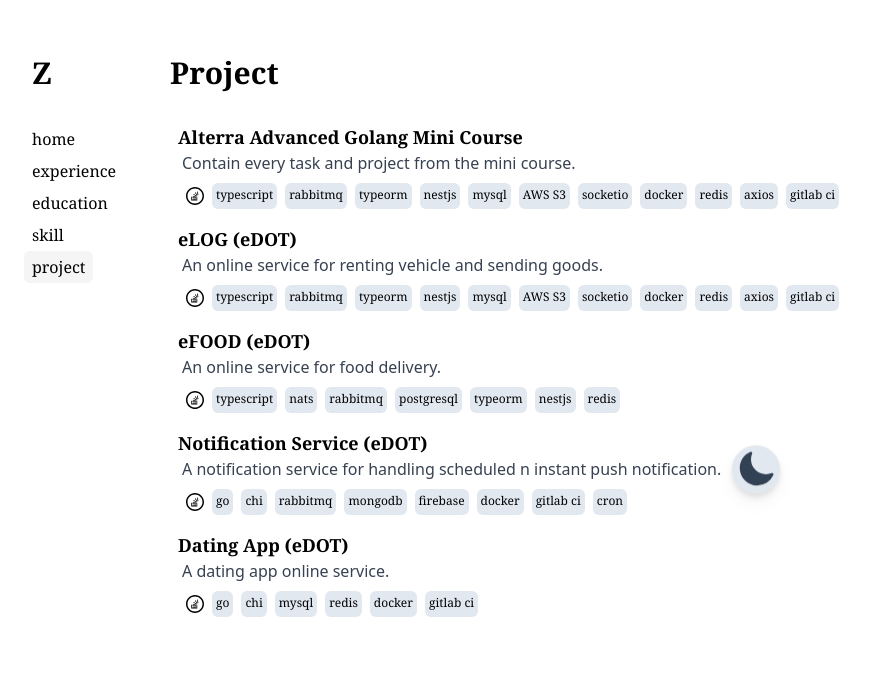
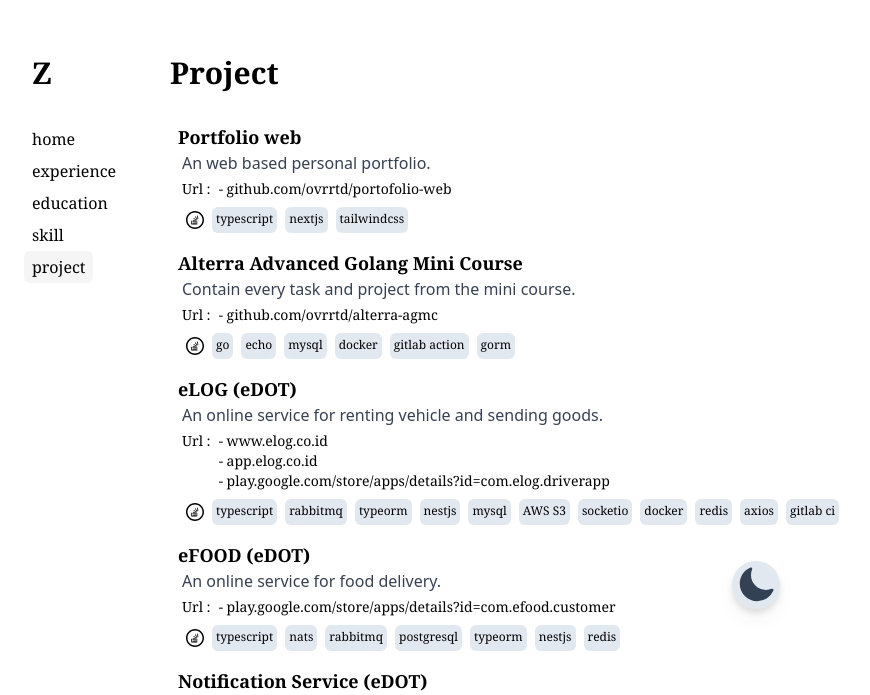
Before and after one commit to ovrrtd/portofolio-web, a Next.js app: page /project in a window 1280 px wide. Shown: the part 105-800 px from the top of the page, without its empty margins (180-1050 px from the left). Built offline with nearby package versions, Linux system fonts and the light colour scheme.

Commit message:
add url project

```diff
--- a/src/app/layout.tsx
+++ b/src/app/layout.tsx
@@ -33,7 +33,7 @@
           <main className="flex-auto min-w-0 mt-0 flex flex-col px-2 md:px-0">
             {children}
           </main>
-          <LigthDarkBtn className='fixed z-90 bottom-10 md:bottom-1/4 right-10 md:right-1/4 p-1
+          <LigthDarkBtn className='fixed z-90 bottom-10 md:bottom-20 right-10 md:right-1/4 p-1
             bg-slate-200 dark:bg-slate-700 rounded-full drop-shadow-lg flex
             justify-center items-center hover:bg-slate-300 dark:hover:bg-slate-800
             hover:drop-shadow-2xl animate-bounce duration-300'/>
--- a/src/app/project/dummy.tsx
+++ b/src/app/project/dummy.tsx
@@ -1,33 +1,39 @@
 
 export const dummyProject = [
     {
+        title : "Portfolio web",
+        description: "An web based personal portfolio.",
+        url:["github.com/ovrrtd/portofolio-web"],
+        techStack: ["typescript",  "nextjs", "tailwindcss"],
+    },
+    {
         title : "Alterra Advanced Golang Mini Course",
         description: "Contain every task and project from the mini course.",
-        link: "",
-        techStack: ["typescript",  "rabbitmq", "typeorm", "nestjs", "mysql", "AWS S3", "socketio", "docker", "redis", "axios", "gitlab ci"],
+        url:["github.com/ovrrtd/alterra-agmc"],
+        techStack: ["go",  "echo", "mysql", "docker", "gitlab action", "gorm"],
     },
     {
         title : "eLOG (eDOT)",
         description: "An online service for renting vehicle and sending goods.",
-        link: "",
+        url:["www.elog.co.id","app.elog.co.id", "play.google.com/store/apps/details?id=com.elog.driverapp"],
         techStack: ["typescript",  "rabbitmq", "typeorm", "nestjs", "mysql", "AWS S3", "socketio", "docker", "redis", "axios", "gitlab ci"],
     },
     {
         title : "eFOOD (eDOT)",
         description: "An online service for food delivery.",
-        link:"",
+        url:["play.google.com/store/apps/details?id=com.efood.customer"],
         techStack: ["typescript", "nats", "rabbitmq", "postgresql", "typeorm", "nestjs", "redis"],
     },
     {
         title : "Notification Service (eDOT)",
         description: "A notification service for handling scheduled n instant push notification.",
-        link:"",
+        url:[],
         techStack: ["go", "chi", "rabbitmq", "mongodb", "firebase", "docker", "gitlab ci", "cron"],
     },
     {
         title : "Dating App (eDOT)",
         description: "A dating app online service.",
-        link:"",
+        url:["play.google.com/store/apps/details?id=com.pmaapp.ehashtag"],
         techStack: ["go", "chi", "mysql", "redis", "docker", "gitlab ci"],
     },
 
--- a/src/app/project/page.tsx
+++ b/src/app/project/page.tsx
@@ -14,6 +14,7 @@
                         title={el.title}
                         description={el.description}
                         techStack={el.techStack}
+                        url={el.url}
                     />
                 )
             })}
--- a/src/component/project_card.tsx
+++ b/src/component/project_card.tsx
@@ -1,15 +1,37 @@
 import { StackOverflowIcon } from "./icons"
 
 export function ProjectCard (
-    props: {title:string, description: string, techStack: string[]}
+    props: {title:string, description: string, techStack: string[], url: string[]}
 ) {
-    const {title = "", description = "", techStack = []} = props
+    const {title = "", description = "", techStack = [], url = []} = props
     return (
         <div className="pb-2">
             <h1 className="font-serif font-semibold text-lg">{title}</h1>
             <div className="flex items-start flex-row gap-4 text-base mx-1 text-gray-700 dark:text-gray-200">
                 {description}
             </div>
+            {
+                url.length > 0 && (
+                    <div className="flex flex-row truncate gap-2 text-sm font-serif m-1">
+                        <p>Url : </p>
+                        <div className="flex flex-col">
+                        {
+                            url.map((el,index)=>{
+                                const href = "https://" + el
+                                return (
+                                    <a key={index}
+                                    href={href}
+                                    target="_blank"
+                                    rel="noopener noreferrer"
+                                    className='font-serif gap-2 hover:font-extrabold'
+                                    >- {el}</a>
+                                )
+                            })
+                        }
+                        </div>
+                    </div>
+                )
+            }
             <div className="flex flex-row gap-2 font-serif text-sm m-2">
                 <div className="my-1">
                     <StackOverflowIcon size={18}/>
@@ -21,7 +43,6 @@
                         )
                     })}
                 </div>
-
             </div>
         </div>
     )
```
